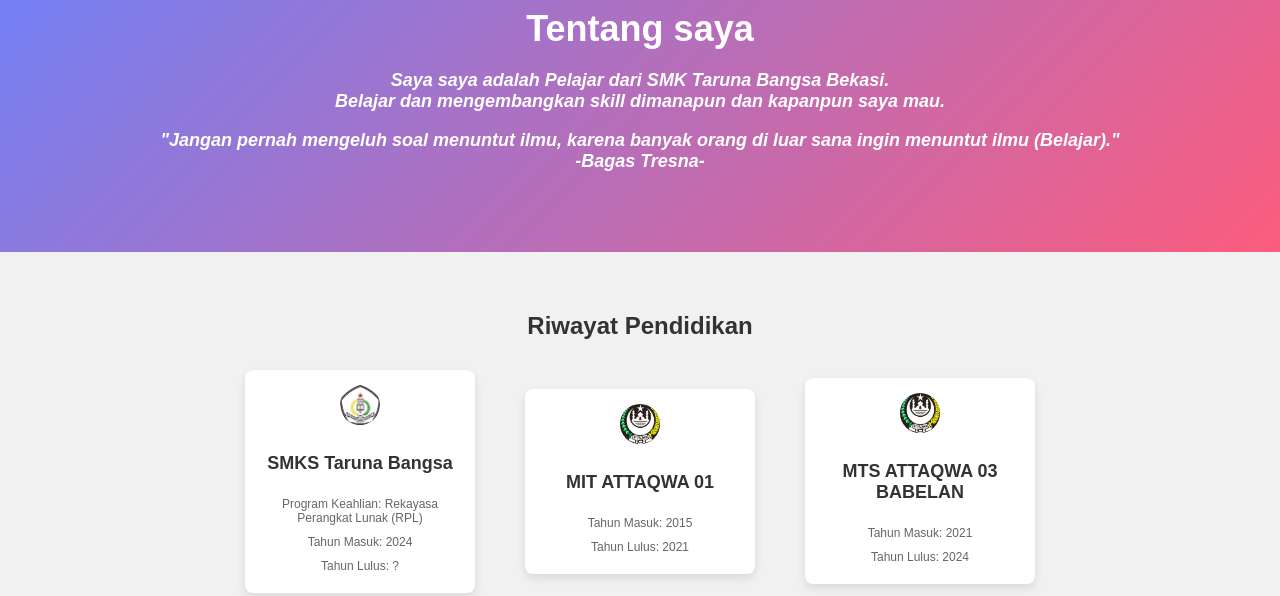
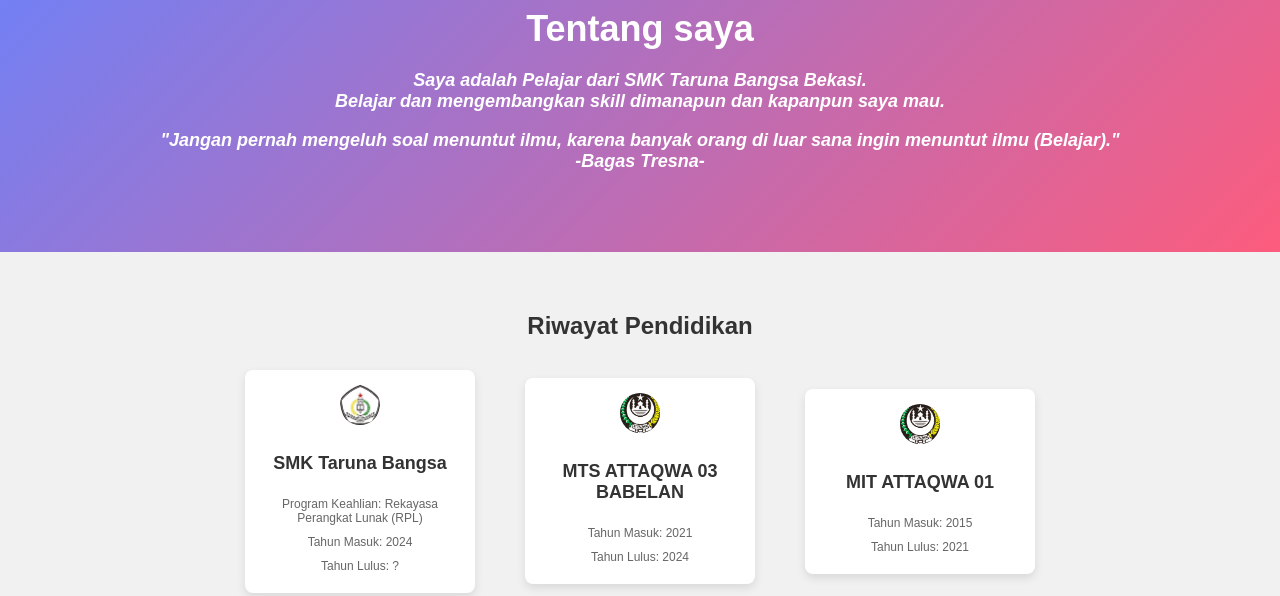
Before and after one commit to BagasHtml/Portofolio-neww, a plain HTML site: page index.html in a window 1280 px wide. Shown: the part 262-858 px from the top of the page. Drawn offline with Linux system fonts and the light colour scheme; a script that the page names is missing.

Commit message:
Update index.html

```diff
--- a/index.html
+++ b/index.html
@@ -28,7 +28,7 @@
     <section id="about">
         <div class="container">
             <h2>Tentang saya</h2>
-            <b><i>Saya saya adalah Pelajar dari SMK Taruna Bangsa Bekasi.</b></i>
+            <b><i>Saya adalah Pelajar dari SMK Taruna Bangsa Bekasi.</b></i>
             <br>
             <b><i>Belajar dan mengembangkan skill dimanapun dan kapanpun saya mau.</b></i>
             <br>
@@ -48,22 +48,22 @@
             <div class="education-container">
                 <a href="https://www.google.com/maps?q=SMKS+Taruna+Bangsa+Babelan" target="_blank" class="education-item">
                     <img src="taruna.jpg" alt="Logo SMK" class="school-logo">
-                    <h3>SMKS Taruna Bangsa</h3>
+                    <h3>SMK Taruna Bangsa</h3>
                     <p>Program Keahlian: Rekayasa Perangkat Lunak (RPL)</p>
                     <p>Tahun Masuk: 2024</p>
                     <p>Tahun Lulus: ?</p>
-                </a>
-                <a href="https://www.google.com/maps?q=MIT+ATTAQWA+01+Babelan" target="_blank" class="education-item">
-                    <img src="attaqwa.jpg" alt="Logo MTs" class="school-logo">
-                    <h3>MIT ATTAQWA 01</h3>
-                    <p>Tahun Masuk: 2015</p>
-                    <p>Tahun Lulus: 2021</p>
                 </a>
                 <a href="https://www.google.com/maps?q=MTS+ATTAQWA+03+Babelan" target="_blank" class="education-item">
                     <img src="attaqwa.jpg" alt="Logo MI" class="school-logo">
                     <h3>MTS ATTAQWA 03 BABELAN</h3>
                     <p>Tahun Masuk: 2021</p>
                     <p>Tahun Lulus: 2024</p>
+                </a>
+                 <a href="https://www.google.com/maps?q=MIT+ATTAQWA+01+Babelan" target="_blank" class="education-item">
+                    <img src="attaqwa.jpg" alt="Logo MTs" class="school-logo">
+                    <h3>MIT ATTAQWA 01</h3>
+                    <p>Tahun Masuk: 2015</p>
+                    <p>Tahun Lulus: 2021</p>
                 </a>
             </div>
         </div>
```
